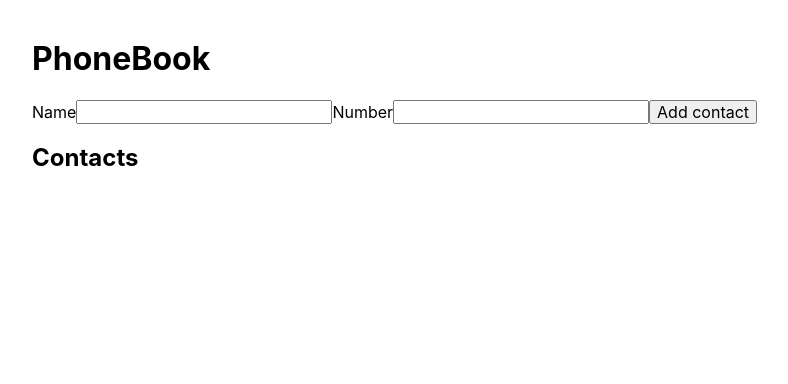
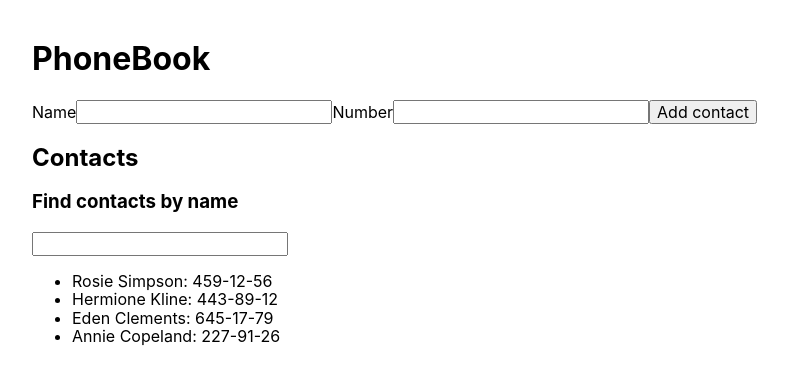
Before and after one commit to OksanaChorna/goit-react-hw-02-phonebook, a React (Create React App) app: page / in a window 1280 px wide. Shown: the top 384 px of the page, without its empty margins (28-816 px from the left). Built offline with nearby package versions, Linux system fonts and the light colour scheme.

Commit message:
Початок фільтра

```diff
--- a/src/App.js
+++ b/src/App.js
@@ -5,7 +5,13 @@
 
 class App extends Component {
   state = {
-    contacts: [],
+    contacts: [
+      { id: 'id-1', name: 'Rosie Simpson', number: '459-12-56' },
+      { id: 'id-2', name: 'Hermione Kline', number: '443-89-12' },
+      { id: 'id-3', name: 'Eden Clements', number: '645-17-79' },
+      { id: 'id-4', name: 'Annie Copeland', number: '227-91-26' },
+    ],
+    filter: '',
     name: '',
     number: '',
   };
@@ -21,6 +27,10 @@
   //     contacts: prevState.contacts.filter(contact => contact.id !== contactId),
   //   }));
   // }; // 1.47 vebinar 3, на кнопку Видалити
+
+  findContact = event => {
+    event.preventDefault();
+  };
 
   handleChange = event => {
     const { name, value } = event.currentTarget;
@@ -75,6 +85,13 @@
         </form>
         <div>
           <h2>Contacts</h2>
+          <h3>Find contacts by name</h3>
+          <input
+            type="text"
+            name="filter"
+            value={this.state.filter}
+            onChange={this.handleChange}
+          />
           <ul>
             {this.state.contacts.map(({ id, name, number }) => {
               return (
```
